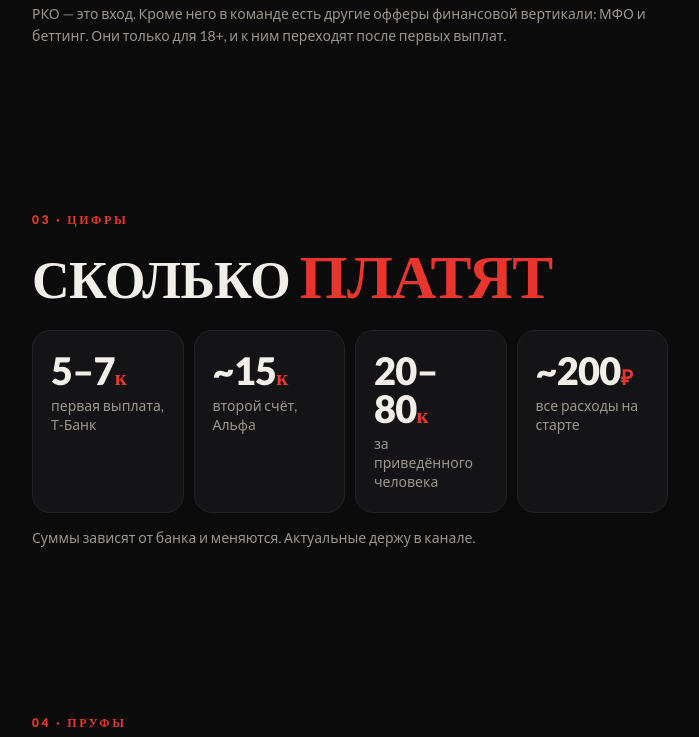
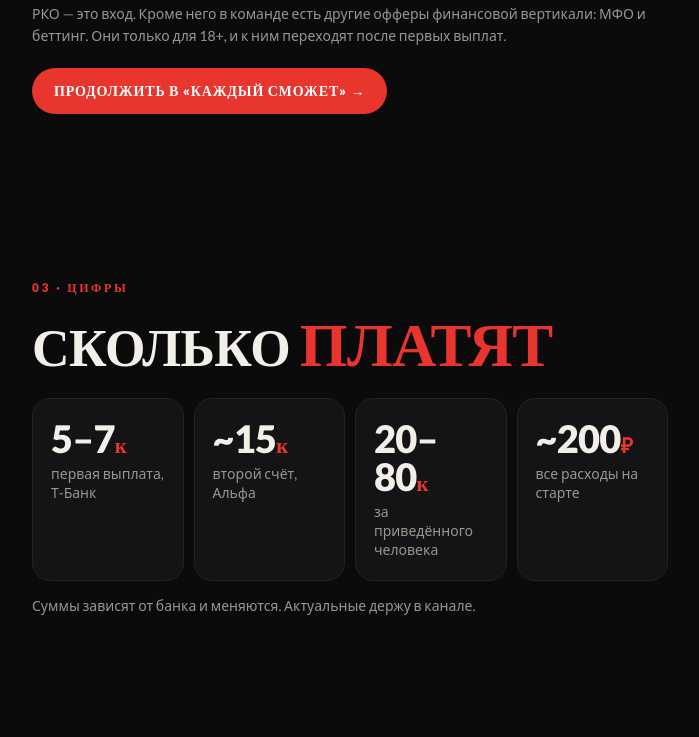
Before and after one commit to aurely450/aurely450.github.io, a plain HTML site: page index.html in a window 1280 px wide. Shown: the part 2857-3594 px from the top of the page, without its empty margins (290-989 px from the left). Drawn offline with Linux system fonts and the light colour scheme.

Commit message:
Add Telegram button after the RKO scheme

```diff
--- a/index.html
+++ b/index.html
@@ -252,7 +252,7 @@ ym(114253990,"init",{clickmap:true,trackLinks:true,accurateTrackBounce:true,webv
 <li><h3 data-k="t39">Банк платит за каждого</h3><p data-k="t40"><span class="pay">20–80 тысяч за человека</span>, в зависимости от банка.</p></li>
 <li><h3 data-k="t41">Собираешь поток</h3><p data-k="t42">Один человек в неделю — уже деньги. Десять человек — уже система.</p></li>
 </ol>
-<p class="mut rv" data-k="n30" style="margin-top:6px">РКО — это вход. Кроме него в команде есть другие офферы финансовой вертикали: МФО и беттинг. Они только для 18+, и к ним переходят после первых выплат.</p>
+<p class="mut rv" data-k="n30" style="margin-top:6px">РКО — это вход. Кроме него в команде есть другие офферы финансовой вертикали: МФО и беттинг. Они только для 18+, и к ним переходят после первых выплат.</p><div class="rv" style="margin-top:22px"><a class="btn r" href="https://t.me/Everyone_can1" target="_blank" rel="noopener">Продолжить в «Каждый сможет» →</a></div>
 </div>
 </section>
 <section>
```
